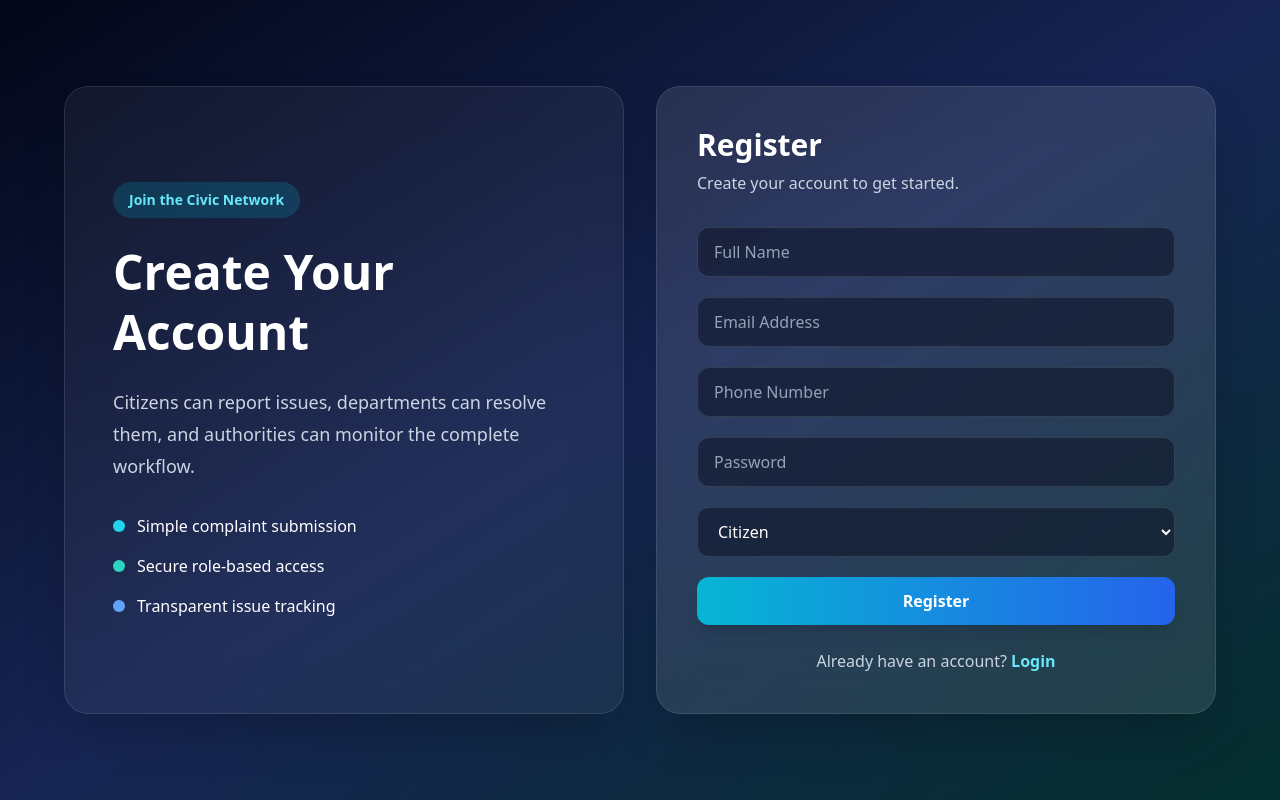
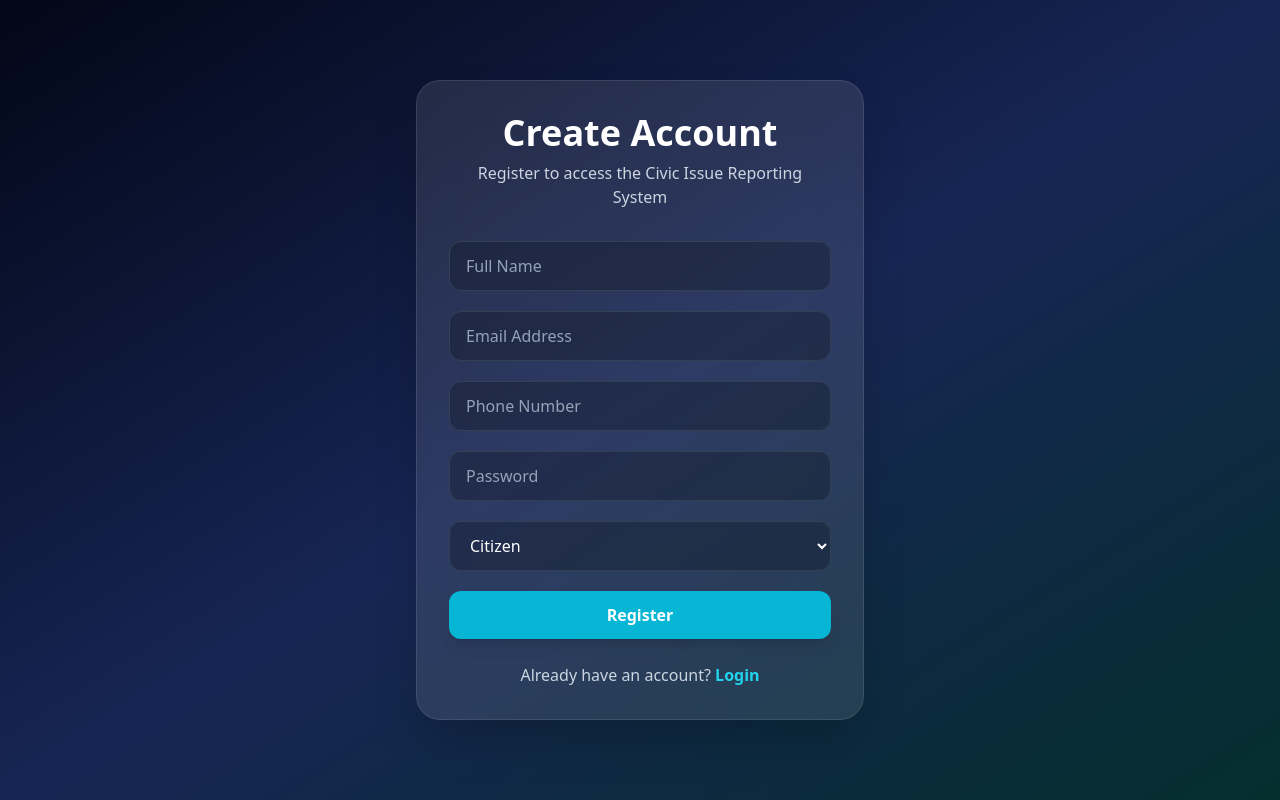
Before and after one commit to chandrashekar-chandu/civic_report_issue_mern, a React (Create React App) app in the folder frontend/: page /register in a window 1280 px wide. Built offline with nearby package versions, Linux system fonts and the light colour scheme.

Commit message:
Add department-specific registration and authorization

```diff
--- a/frontend/src/pages/auth/Register.jsx
+++ b/frontend/src/pages/auth/Register.jsx
@@ -1,10 +1,15 @@
-import { useState } from "react";
-import { useNavigate, Link } from "react-router-dom";
+import { useEffect, useState } from "react";
+import { Link, useNavigate } from "react-router-dom";
 import { useAuth } from "../../context/AuthContext";
+import api from "../../services/api";
 
 const Register = () => {
   const navigate = useNavigate();
   const { register } = useAuth();
+
+  const [departments, setDepartments] = useState([]);
+  const [loadingDepartments, setLoadingDepartments] =
+    useState(false);
 
   const [formData, setFormData] = useState({
     name: "",
@@ -12,37 +17,89 @@ const Register = () => {
     phone: "",
     password: "",
     role: "citizen",
+    departmentId: "",
   });
 
   const [error, setError] = useState("");
   const [loading, setLoading] = useState(false);
 
+  // Fetch departments when role is department
+  useEffect(() => {
+    const fetchDepartments = async () => {
+      if (formData.role !== "department") {
+        setDepartments([]);
+        return;
+      }
+
+      try {
+        setLoadingDepartments(true);
+
+        const response = await api.get("/departments");
+
+        // Handle different response shapes
+        const data =
+          response.data.departments ||
+          response.data.data ||
+          response.data ||
+          [];
+
+        setDepartments(
+          Array.isArray(data) ? data : []
+        );
+      } catch (error) {
+        console.error(
+          "Failed to load departments:",
+          error
+        );
+        setDepartments([]);
+      } finally {
+        setLoadingDepartments(false);
+      }
+    };
+
+    fetchDepartments();
+  }, [formData.role]);
+
   const handleChange = (e) => {
-    setFormData({
-      ...formData,
-      [e.target.name]: e.target.value,
-    });
+    const { name, value } = e.target;
+
+    setFormData((prev) => ({
+      ...prev,
+      [name]: value,
+      // Reset department if role changes
+      ...(name === "role" &&
+      value !== "department"
+        ? { departmentId: "" }
+        : {}),
+    }));
   };
 
   const handleSubmit = async (e) => {
     e.preventDefault();
+
     setError("");
     setLoading(true);
 
     try {
-      const data = await register(formData);
-      const role = data.user.role;
+      // Validation for department users
+      if (
+        formData.role === "department" &&
+        !formData.departmentId
+      ) {
+        setError(
+          "Please select a department."
+        );
+        setLoading(false);
+        return;
+      }
 
-      if (role === "authority") {
-        navigate("/authority");
-      } else if (role === "department") {
-        navigate("/department");
-      } else {
-        navigate("/citizen");
-      }
+      await register(formData);
+
+      navigate("/");
     } catch (error) {
       setError(
-        error.response?.data?.message || "Registration failed"
+        error.response?.data?.message ||
+          "Registration failed"
       );
     } finally {
       setLoading(false);
@@ -51,124 +108,142 @@ const Register = () => {
 
   return (
     <div className="min-h-screen bg-gradient-to-br from-slate-950 via-blue-950 to-teal-950 flex items-center justify-center p-6">
-      <div className="w-full max-w-6xl grid lg:grid-cols-2 gap-8">
-        {/* Left Hero Section */}
-        <div className="hidden lg:flex flex-col justify-center bg-white/5 backdrop-blur-xl border border-white/10 rounded-3xl p-12 text-white shadow-2xl">
-          <span className="inline-block w-fit px-4 py-2 rounded-full bg-cyan-500/20 text-cyan-300 text-sm font-semibold mb-6">
-            Join the Civic Network
-          </span>
-
-          <h1 className="text-5xl font-bold leading-tight mb-6">
-            Create Your Account
+      <div className="w-full max-w-md bg-white/10 backdrop-blur-xl border border-white/10 rounded-3xl shadow-2xl p-8">
+        <h1 className="text-4xl font-bold text-white mb-2 text-center">
+          Create Account
         </h1>
 
-          <p className="text-slate-300 text-lg leading-8">
-            Citizens can report issues, departments can resolve them,
-            and authorities can monitor the complete workflow.
-          </p>
-
-          <div className="mt-8 space-y-4">
-            <div className="flex items-center gap-3">
-              <span className="w-3 h-3 rounded-full bg-cyan-400"></span>
-              <span>Simple complaint submission</span>
-            </div>
-
-            <div className="flex items-center gap-3">
-              <span className="w-3 h-3 rounded-full bg-teal-400"></span>
-              <span>Secure role-based access</span>
-            </div>
-
-            <div className="flex items-center gap-3">
-              <span className="w-3 h-3 rounded-full bg-blue-400"></span>
-              <span>Transparent issue tracking</span>
-            </div>
-          </div>
-        </div>
-
-        {/* Register Card */}
-        <div className="bg-white/10 backdrop-blur-xl border border-white/10 rounded-3xl shadow-2xl p-8 md:p-10">
-          <h2 className="text-3xl font-bold text-white mb-2">
-            Register
-          </h2>
-          <p className="text-slate-300 mb-8">
-            Create your account to get started.
+        <p className="text-slate-300 text-center mb-8">
+          Register to access the Civic Issue Reporting System
         </p>
 
         {error && (
-            <div className="mb-4 bg-red-500/20 border border-red-400/30 text-red-200 px-4 py-3 rounded-xl">
+          <div className="mb-6 bg-red-500/20 border border-red-400/30 text-red-200 px-4 py-3 rounded-xl">
             {error}
           </div>
         )}
 
-          <form onSubmit={handleSubmit} className="space-y-5">
+        <form
+          onSubmit={handleSubmit}
+          className="space-y-5"
+        >
+          {/* Name */}
           <input
             type="text"
             name="name"
             placeholder="Full Name"
             value={formData.name}
             onChange={handleChange}
-              className="w-full px-4 py-3 rounded-xl bg-slate-900/60 border border-slate-700 text-white placeholder-slate-400 focus:outline-none focus:ring-2 focus:ring-cyan-400"
+            required
+            className="w-full px-4 py-3 rounded-xl bg-slate-900/40 border border-slate-700 text-white placeholder-slate-400 focus:outline-none focus:border-cyan-400"
           />
 
+          {/* Email */}
           <input
             type="email"
             name="email"
             placeholder="Email Address"
             value={formData.email}
             onChange={handleChange}
-              className="w-full px-4 py-3 rounded-xl bg-slate-900/60 border border-slate-700 text-white placeholder-slate-400 focus:outline-none focus:ring-2 focus:ring-cyan-400"
+            required
+            className="w-full px-4 py-3 rounded-xl bg-slate-900/40 border border-slate-700 text-white placeholder-slate-400 focus:outline-none focus:border-cyan-400"
           />
 
+          {/* Phone */}
           <input
             type="text"
             name="phone"
             placeholder="Phone Number"
             value={formData.phone}
             onChange={handleChange}
-              className="w-full px-4 py-3 rounded-xl bg-slate-900/60 border border-slate-700 text-white placeholder-slate-400 focus:outline-none focus:ring-2 focus:ring-cyan-400"
+            required
+            className="w-full px-4 py-3 rounded-xl bg-slate-900/40 border border-slate-700 text-white placeholder-slate-400 focus:outline-none focus:border-cyan-400"
           />
 
+          {/* Password */}
           <input
             type="password"
             name="password"
             placeholder="Password"
             value={formData.password}
             onChange={handleChange}
-              className="w-full px-4 py-3 rounded-xl bg-slate-900/60 border border-slate-700 text-white placeholder-slate-400 focus:outline-none focus:ring-2 focus:ring-cyan-400"
+            required
+            className="w-full px-4 py-3 rounded-xl bg-slate-900/40 border border-slate-700 text-white placeholder-slate-400 focus:outline-none focus:border-cyan-400"
           />
 
+          {/* Role */}
           <select
             name="role"
             value={formData.role}
             onChange={handleChange}
-              className="w-full px-4 py-3 rounded-xl bg-slate-900/60 border border-slate-700 text-white focus:outline-none focus:ring-2 focus:ring-cyan-400"
+            className="w-full px-4 py-3 rounded-xl bg-slate-900/40 border border-slate-700 text-white focus:outline-none focus:border-cyan-400"
           >
-              <option value="citizen">Citizen</option>
-              <option value="department">Department</option>
-              <option value="authority">Authority</option>
+            <option value="citizen">
+              Citizen
+            </option>
+            <option value="department">
+              Department
+            </option>
+            <option value="authority">
+              Authority
+            </option>
           </select>
 
+          {/* Department Dropdown */}
+          {formData.role === "department" && (
+            <select
+              name="departmentId"
+              value={
+                formData.departmentId
+              }
+              onChange={handleChange}
+              required
+              className="w-full px-4 py-3 rounded-xl bg-slate-900/40 border border-slate-700 text-white focus:outline-none focus:border-cyan-400"
+            >
+              <option value="">
+                {loadingDepartments
+                  ? "Loading departments..."
+                  : "Select Department"}
+              </option>
+
+              {departments.map(
+                (department) => (
+                  <option
+                    key={department._id}
+                    value={
+                      department._id
+                    }
+                  >
+                    {department.name}
+                  </option>
+                )
+              )}
+            </select>
+          )}
+
+          {/* Submit */}
           <button
             type="submit"
             disabled={loading}
-              className="w-full py-3 rounded-xl bg-gradient-to-r from-cyan-500 to-blue-600 hover:from-cyan-400 hover:to-blue-500 text-white font-semibold shadow-lg transition duration-300"
+            className="w-full py-3 rounded-xl bg-cyan-500 hover:bg-cyan-600 disabled:opacity-50 text-white font-semibold shadow-lg transition duration-300"
           >
-              {loading ? "Creating Account..." : "Register"}
+            {loading
+              ? "Creating Account..."
+              : "Register"}
           </button>
         </form>
 
-          <p className="text-center text-slate-300 mt-6">
+        <p className="text-slate-300 text-center mt-6">
           Already have an account?{" "}
           <Link
             to="/login"
-              className="text-cyan-300 hover:text-cyan-200 font-semibold"
+            className="text-cyan-400 hover:text-cyan-300 font-semibold"
           >
             Login
           </Link>
         </p>
       </div>
     </div>
-    </div>
   );
 };
 
```
Also changed, not shown: 2 other files (tests, documents, lock files or other folders). Lines whose indentation alone changed are shown as unchanged.
